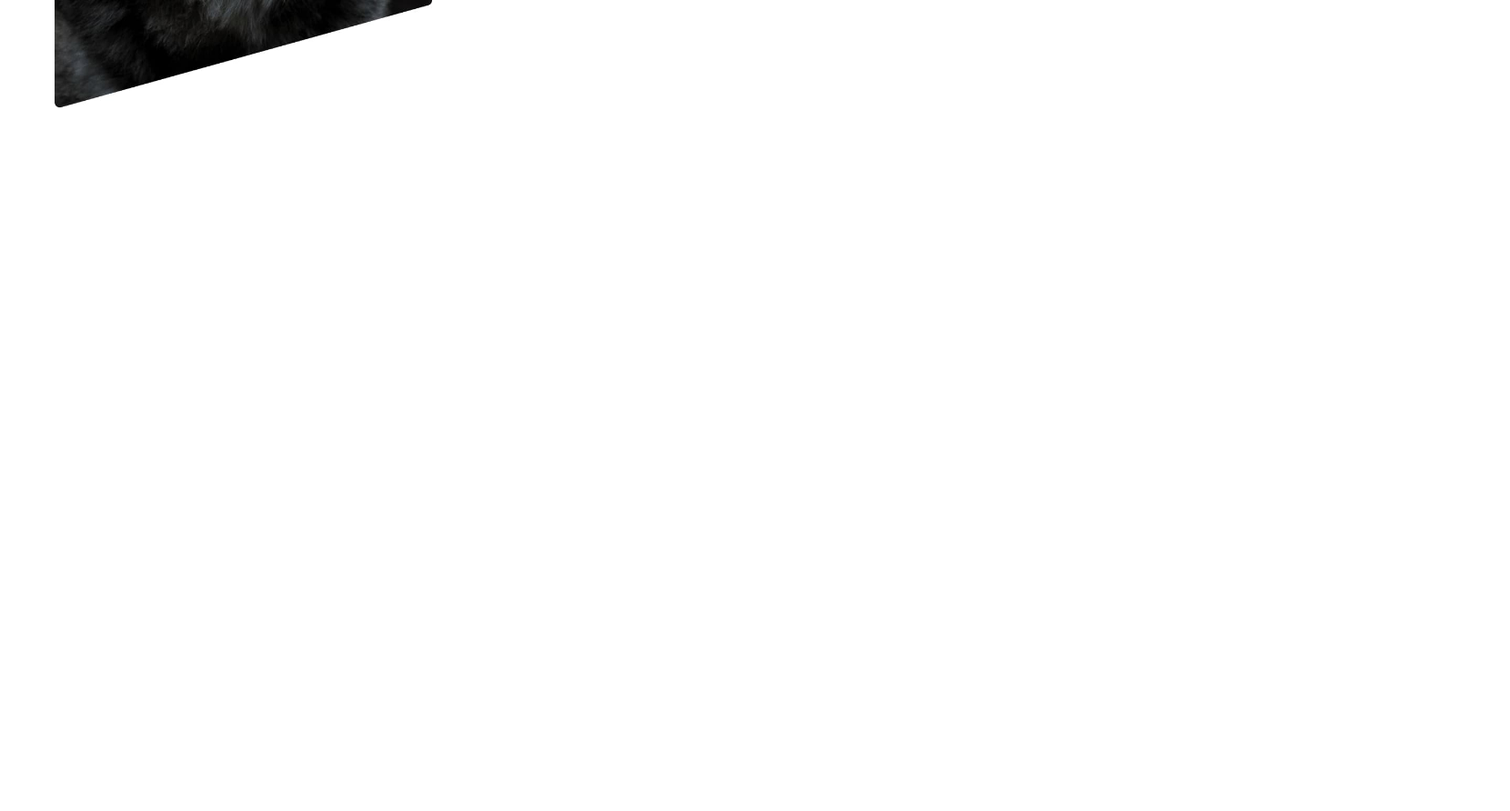
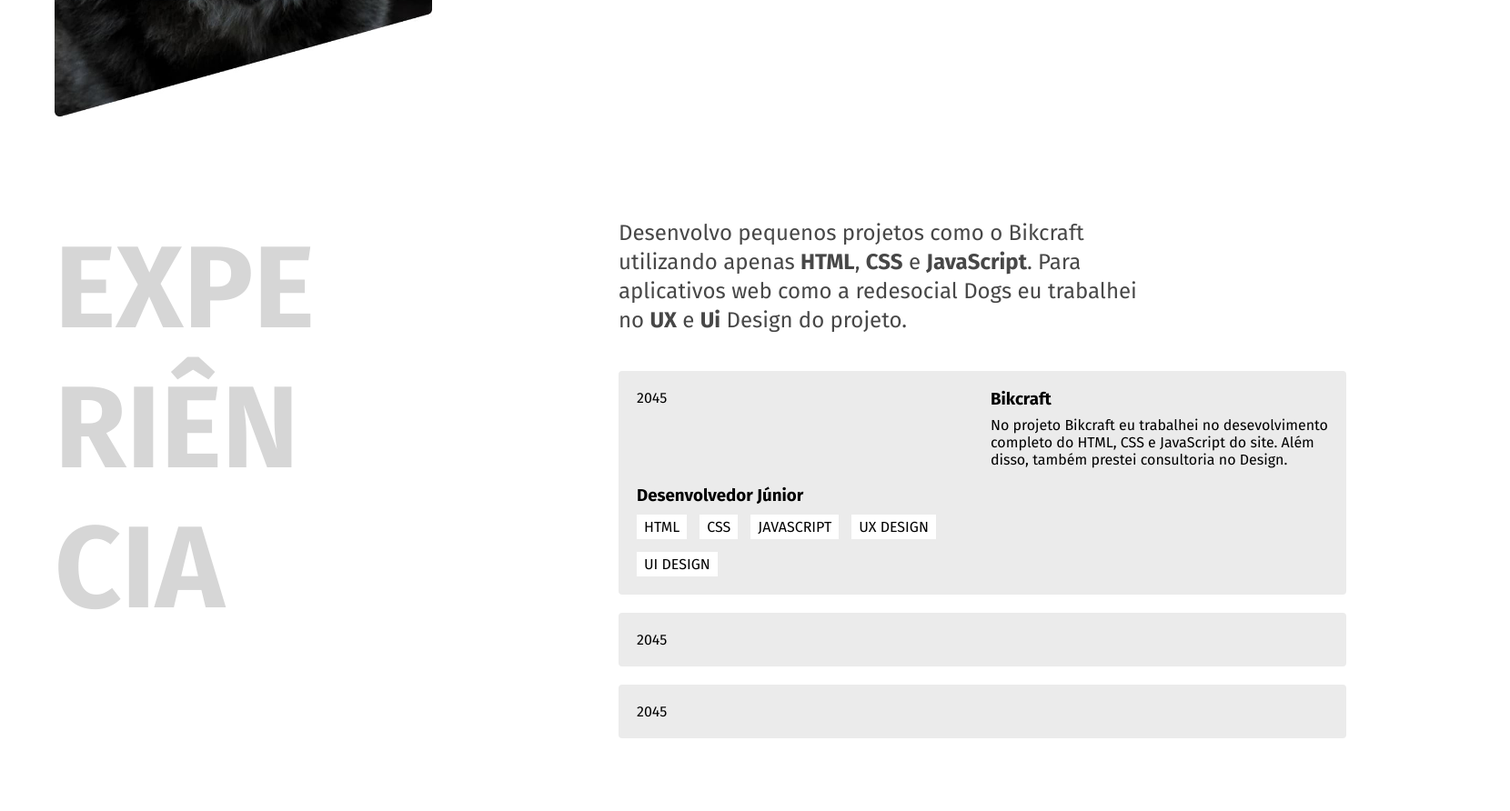
Before and after one commit to Daniel-Moreira26/portfolio, a plain HTML site: page portfolio-1.0/index.html in a window 1280 px wide. Shown: the part 698-1590 px from the top of the page at 91% size, 1660 px wide, since content can reach past the window. Before the commit the page ends 898 px from the top, so only its background shows below. Drawn offline with Linux system fonts and the light colour scheme.

Commit message:
criei a segunda seção do portfólio

```diff
--- a/portfolio-1.0/index.html
+++ b/portfolio-1.0/index.html
@@ -29,8 +29,34 @@
       <img class="foto-perfil" src="img/perfil.jpg" alt="imagem de um lobo">
       <div class="titulo">
         <div class="detalhe"><img src="img/detalhe.svg" alt=""></div>
-        <h1>Desenvolvedor Front End & UX/UI Designer</h1>
+        <h1>Desenvolvedor <br> Front End & <br> UX/UI Designer</h1>
         <p>Localizado no Rio de Janeiro</p>
+      </div>
+    </section>
+
+    <section class="experiencia" aria-label="seção de experiências">
+      <h1>Expe<br>riên<br>cia</h1>
+      <div class="exp">
+        <p>Desenvolvo pequenos projetos como o Bikcraft utilizando apenas <strong>HTML</strong>, <strong>CSS</strong> e <strong>JavaScript</strong>. Para aplicativos web como a redesocial Dogs eu trabalhei no <strong>UX</strong> e <strong>Ui</strong> Design do projeto.</p>
+
+        <div class="projeto">
+          <div>
+            <h3>Bikcraft</h3>
+            <p>No projeto Bikcraft eu trabalhei no desevolvimento completo do HTML, CSS e JavaScript do site. Além disso, também prestei consultoria no Design.</p>
+          </div>
+          <div>
+            <h3>Desenvolvedor Júnior</h3>
+            <div class="skills">
+              <span>HTML</span>
+              <span>CSS</span>
+              <span>JAVASCRIPT</span>
+              <span>UX DESIGN</span>
+              <span>UI DESIGN</span>
+            </div>
+          </div>
+        </div>
+        <div class="projeto"></div>
+        <div class="projeto"></div>
       </div>
     </section>
   </main>
--- a/portfolio-1.0/style.css
+++ b/portfolio-1.0/style.css
@@ -28,15 +28,17 @@ ul li {
   color: rgb(24, 24, 24);
 }
 
+section {
+  margin-top: 110px;
+  width: 1600px;
+  height: 100%;
+}
+
 .apresentacao{
   display: grid;
-  grid-template-columns: auto 1fr;
+  grid-template-columns: 500px 1fr;
   align-items: center;
   gap: 120px;
-
-  margin-top: 100px;
-  width: 1100px;
-  height: 100%;
 }
 
 .foto-perfil {
@@ -59,6 +61,7 @@ ul li {
 }
 
 .titulo p {
+  color: rgb(71, 71, 71);
   font-size: 1.3rem;
   margin-top: 20px;
 }
@@ -67,3 +70,59 @@ ul li {
   content: '🏝️';
   margin-left: 8px;
 }
+
+.experiencia {
+  display: grid;
+  grid-template-columns: 500px 1fr;
+  gap: 120px;
+}
+
+.experiencia h1 {
+  font-size: 8rem;
+  text-transform: uppercase;
+  color: rgb(214, 214, 214);
+}
+
+.exp > p {
+  color: rgb(71, 71, 71);
+  font-size: 1.5rem;
+  max-width: 600px;
+  margin-bottom: 40px;
+  line-height: 2rem;
+}
+
+.projeto {
+  display: grid;
+  grid-template-columns: 1fr 1fr;
+  gap: 18px;
+
+  max-width: 800px;
+  padding: 20px;
+  margin-top: 20px;
+
+  background-color: rgb(235, 235, 235);
+  border-radius: 4px;
+}
+
+.projeto::before {
+  content: '2045';
+
+}
+
+.projeto p, span {
+  display: inline-block;
+  line-height: 1.2rem;
+  padding-top: 8px;
+}
+
+.skills{
+  display: flex;
+  flex-wrap: wrap;
+  gap: 14px;
+  margin-top: 10px;
+}
+
+.skills span {
+  background-color: rgb(255, 255, 255);
+  padding: 4px 8px;
+}
```
